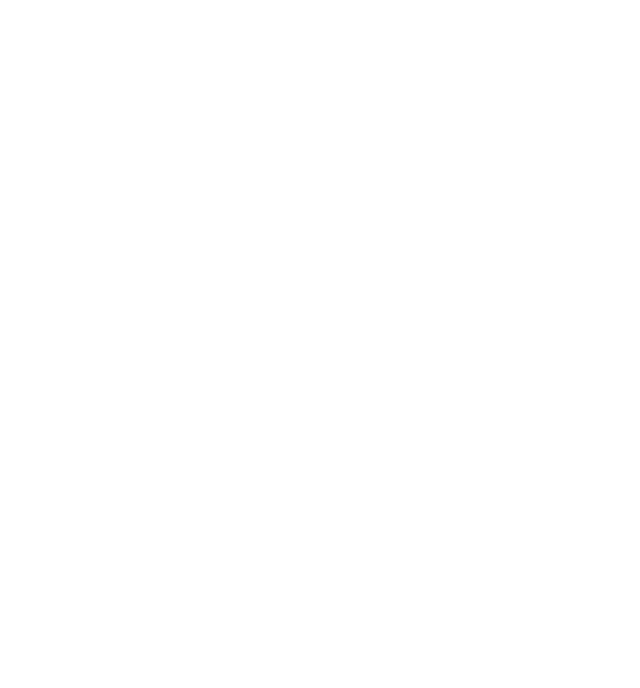
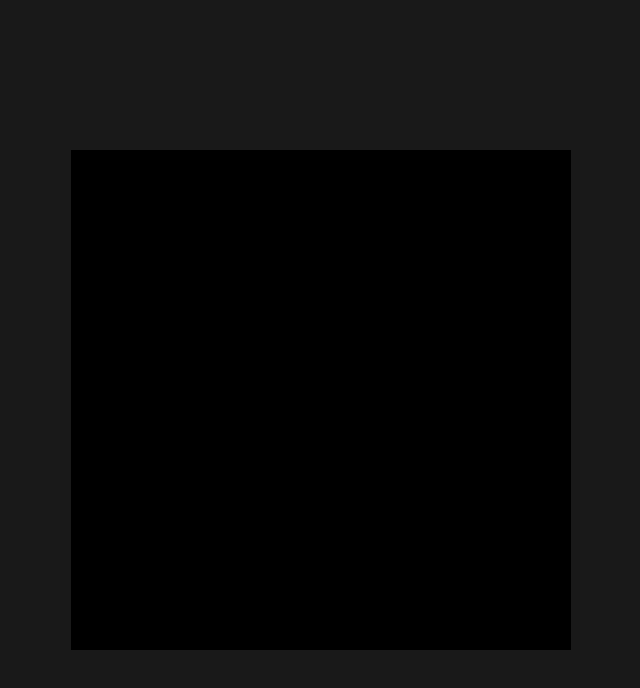
Before and after one commit to RonaldoFidelis/Game-Snake, a plain HTML site: page index.html in a window 1280 px wide. Shown: the whole page, without its empty margins (319-959 px from the left). Drawn offline with Linux system fonts and the light colour scheme.

Commit message:
Feat: AddStyle

```diff
--- a/index.html
+++ b/index.html
@@ -5,12 +5,12 @@
   <meta charset="UTF-8">
   <meta name="viewport" content="width=device-width, initial-scale=1.0">
   <link rel="stylesheet" href="./src/style.css">
-  <script defer src="./src/main.js"></script>
-  <title>Snake</title>
+  <title>Snake game</title>
 </head>
 
 <body>
-  <canvas></canvas>
+  <canvas width="500" height="500"></canvas>
+  <script src="./src/main.js"></script>
 </body>
 
 </html>
--- a/src/style.css
+++ b/src/style.css
@@ -0,0 +1,19 @@
+
+* {
+  margin: 0;
+  padding: 0;
+  box-sizing: border-box;
+}
+
+body {
+  background: #191919;
+  display: flex;
+  align-items: center;
+  justify-content: center;
+  flex-direction: column;
+  min-height: 100vh;
+}
+
+canvas {
+  background: #000;
+}
```
